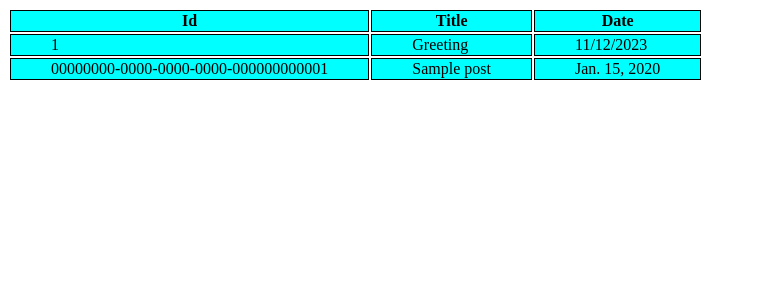
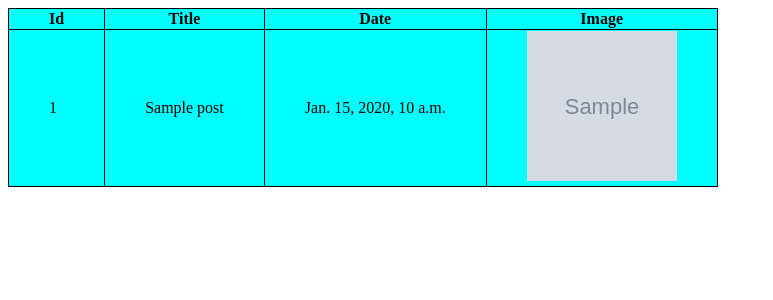
Before and after one commit to Azacool/blog-post, a Django app: template post/templates/index.html in a window 1280 px wide. Shown: the top 300 px of the page, without its empty margins (0-773 px from the left). Run offline with Django 4.2, Linux system fonts and the light colour scheme; tables that the repository leaves empty hold one stand-in row (values such as "Sample post"); the template is opened without the code that fills it: values that come from a table or form of the project are taken from there, most other values are stand-ins (such as "Sample title", 1, 10 or a date in 2020); grey boxes marked "Sample" are stand-in pictures.

Commit message:
blog/post project

```diff
--- a/blog/urls.py
+++ b/blog/urls.py
@@ -16,8 +16,14 @@ Including another URLconf
 """
 from django.contrib import admin
 from django.urls import path,include
+from django.contrib.staticfiles.urls import staticfiles_urlpatterns
+from django.conf.urls.static import static
+from django.conf import settings
 
 urlpatterns = [
     path('admin/', admin.site.urls),
-    path('',include('post.urls'))
+    path('', include('post.urls'))
 ]
+
+urlpatterns += staticfiles_urlpatterns()
+urlpatterns += static(settings.STATIC_URL, document_root=settings.STATIC_ROOT)
--- a/post/static/css/base.css
+++ b/post/static/css/base.css
@@ -4,3 +4,11 @@ th, td {
     padding-left: 40px;
     padding-right: 40px;
 }
+img{
+    width: 150px;
+    height: 150px;
+}
+
+table{
+    border-collapse: collapse;
+}
--- a/post/templates/index.html
+++ b/post/templates/index.html
@@ -12,17 +12,16 @@
         <th>Id</th>
         <th>Title</th>
         <th>Date</th>
-        <tr>
-            <td>1</td>
-            <td>Greeting</td>
-            <td>11/12/2023</td>
+        <th>Image</th>
 
-        </tr>
     {% for post in content%}
         <tr>
             <td>{{post.id}}</td>
             <td>{{post.title}}</td>
             <td>{{post.date}}</td>
+            <td>
+                <img src="{% static post.image %}" alt="Giving Help">
+            </td>
         </tr>
         {% endfor %}
     </table>
--- a/post/views.py
+++ b/post/views.py
@@ -2,6 +2,5 @@ from django.shortcuts import render
 from .models import Post
 
 def main(request):
-    #content1={'content': [{'id':'2','title':'giving help','date':'10/12/2019'}]}
-    content=Post.objects.all()
+    content={'content': [{'id':'2','title':'Giving Help','date':'10/12/2019','image':'images/giving_help.jpg'}]}
     return render(request,template_name='index.html',context=content)
```
Also changed, not shown: post/static/images/giving_help.jpg (added), post/static/images/greeting.jpg (added), 1 other file.
